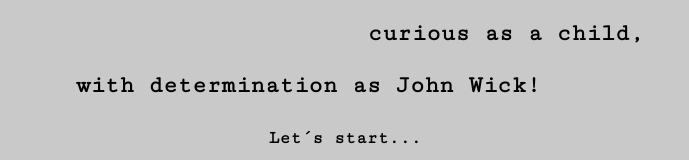
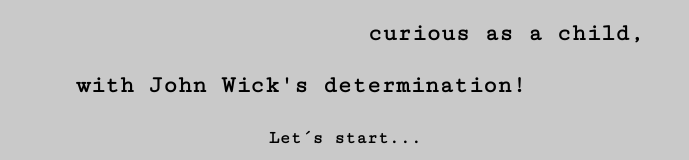
Before and after one commit to danielvaldivv/danielvaldivv, a React app: page / in a window 1280 px wide. Shown: the part 439-599 px from the top of the page, without its empty margins (295-984 px from the left). Built offline with nearby package versions, Linux system fonts and the light colour scheme.

Commit message:
[Change] redaction intro

```diff
--- a/src/components/Intro/Intro.jsx
+++ b/src/components/Intro/Intro.jsx
@@ -9,7 +9,7 @@
         <section className="index-description">
           <h3>Eternal apprentice by decision,</h3>
           <h3 className="index-description-right">curious as a child,</h3>
-          <h3>with determination as John Wick!</h3>
+          <h3>with John Wick's determination!</h3>
           <h4>Let´s start...</h4>
         </section>
       </section>
```
